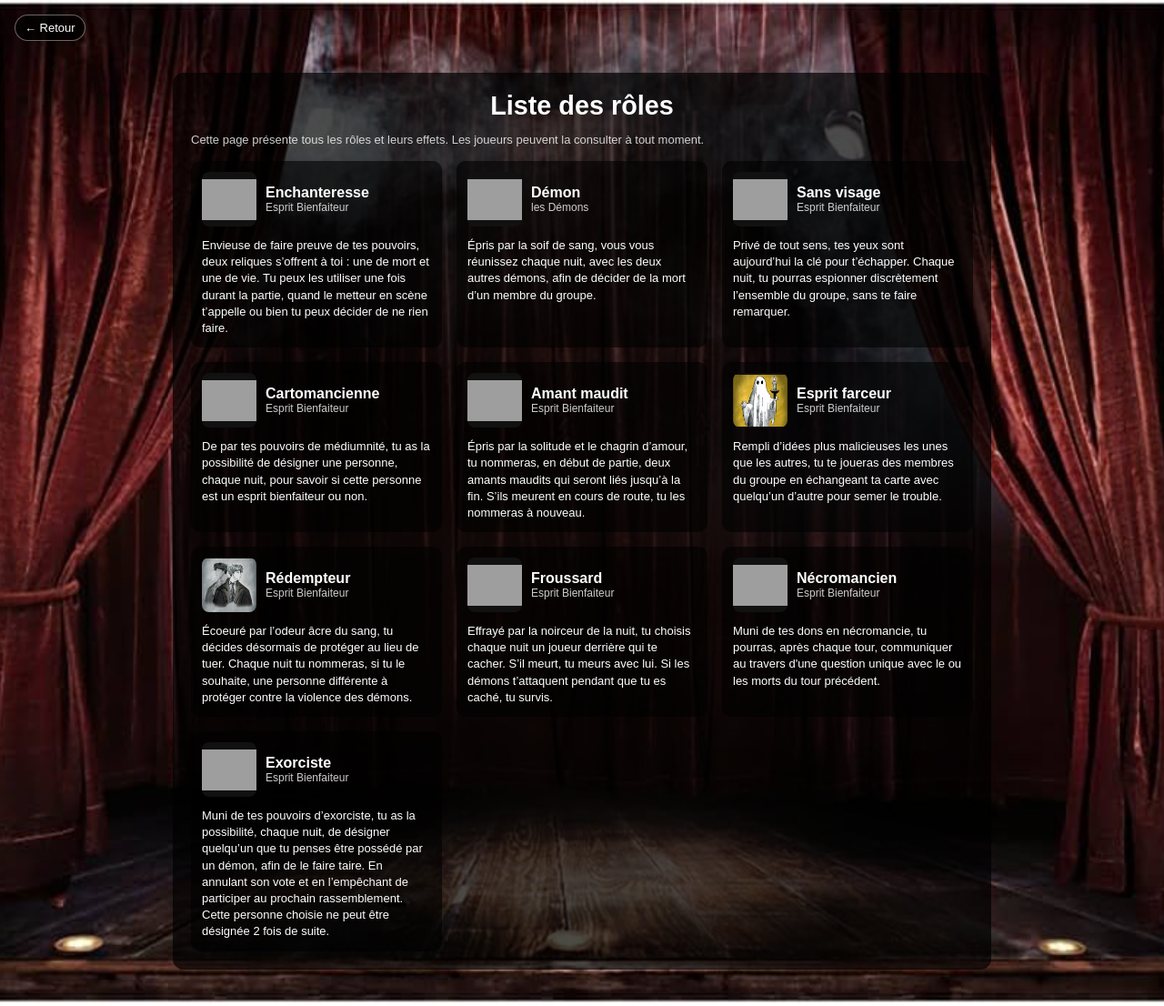
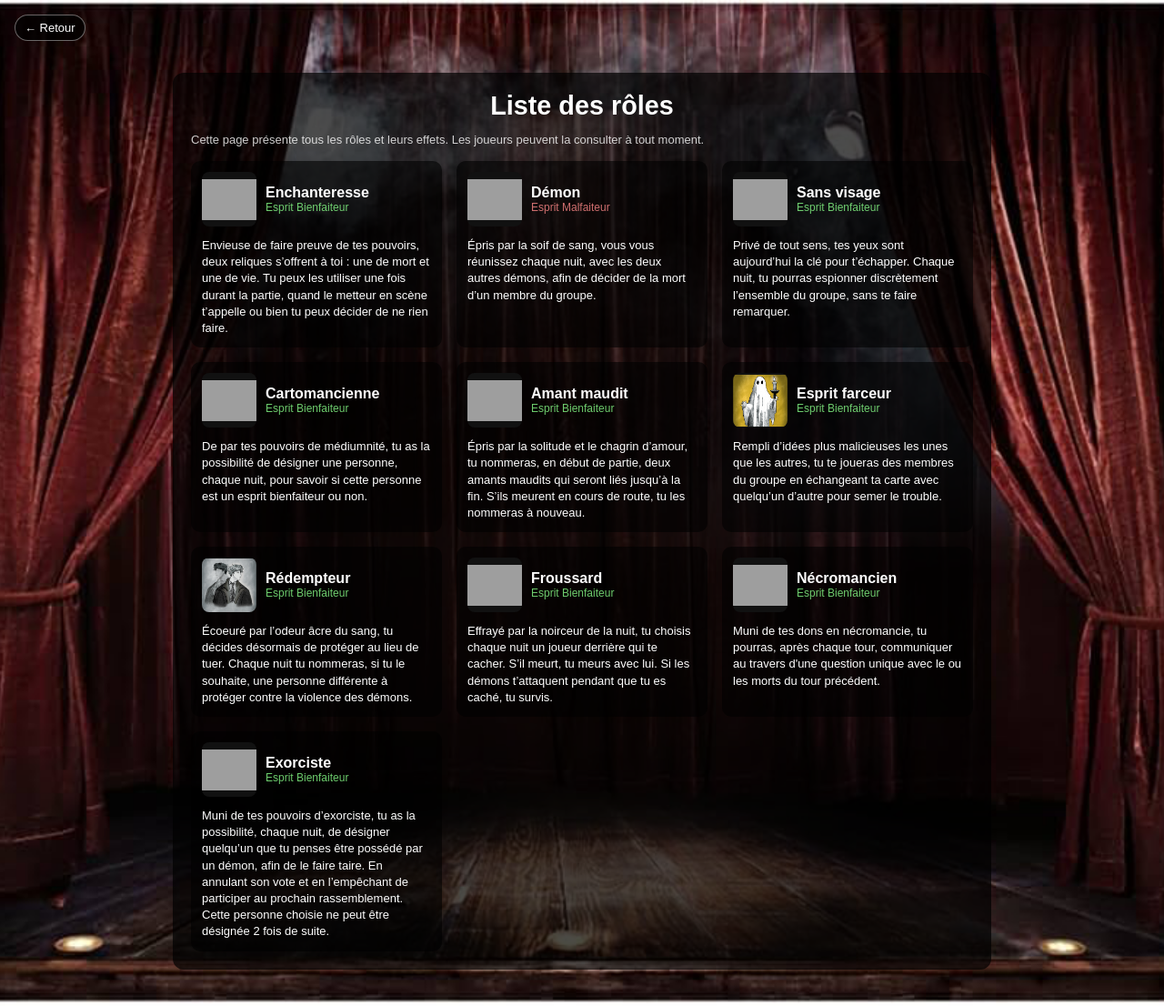
Before and after one commit to matmnsy/MGPR, a Flask app: page /roles in a window 1280 px wide. Shown: the whole page at 91% size. Run offline with Flask 3, Linux system fonts and the light colour scheme; grey boxes are pictures that could not be loaded.

Commit message:
Village2

```diff
--- a/app.py
+++ b/app.py
@@ -62,7 +62,7 @@ base_roles = [
         "name": "Démon",
         "icon": "role_demon.png",
         "icon_list": "role_demon2.png",
-        "camp": "les Démons",
+        "camp": "Esprit Malfaiteur",
         "description": "Épris par la soif de sang, vous vous réunissez chaque nuit, avec les deux autres démons, afin de décider de la mort d’un membre du groupe. ",
     },
     {
@@ -111,7 +111,7 @@ base_roles = [
         "name": "Démon",
         "icon": "role_demon.png",
         "icon_list": "role_demon2.png",
-        "camp": "les Démons",
+        "camp": "Esprit Malfaiteur",
         "description": "Épris par la soif de sang, vous vous réunissez chaque nuit, avec les deux autres démons, afin de décider de la mort d’un membre du groupe. ",
     },
     {
--- a/templates/roles_list.html
+++ b/templates/roles_list.html
@@ -158,8 +158,8 @@
             <div>
               <div class="name">{{ r.name }}</div>
               <div class="camp
-                {% if r.camp == 'Espirt Bienfaiteur' %}camp-village{% elif r.camp == 'Esprit Malfaiteur' %}camp-demons{% endif %}">
-                {{ r.camp }}
+                  {% if r.camp == 'Esprit Bienfaiteur' %}camp-village{% elif r.camp == 'Esprit Malfaiteur' %}camp-demons{% endif %}">
+                  {{ r.camp }}
               </div>
             </div>
           </div>
```
